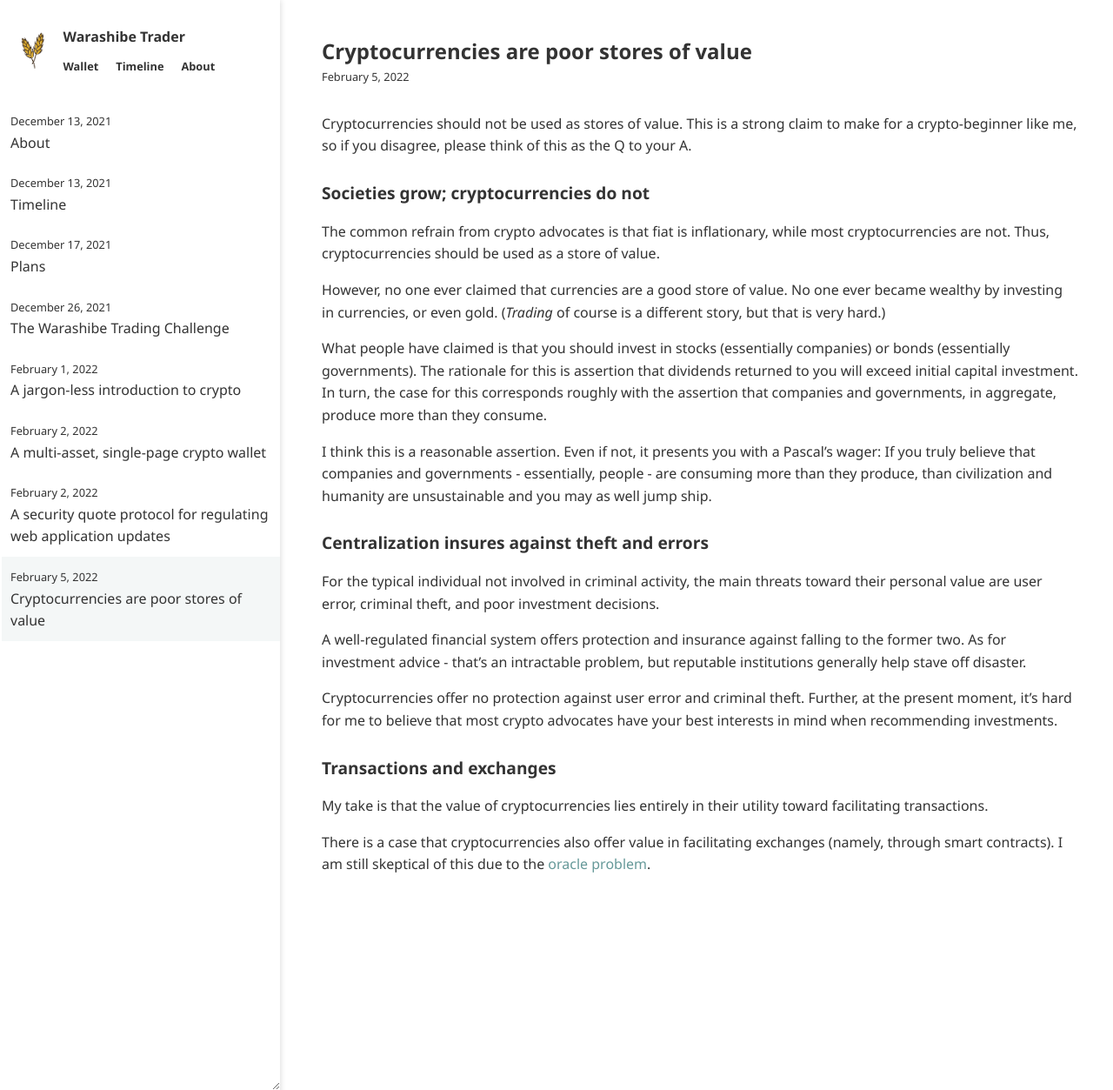
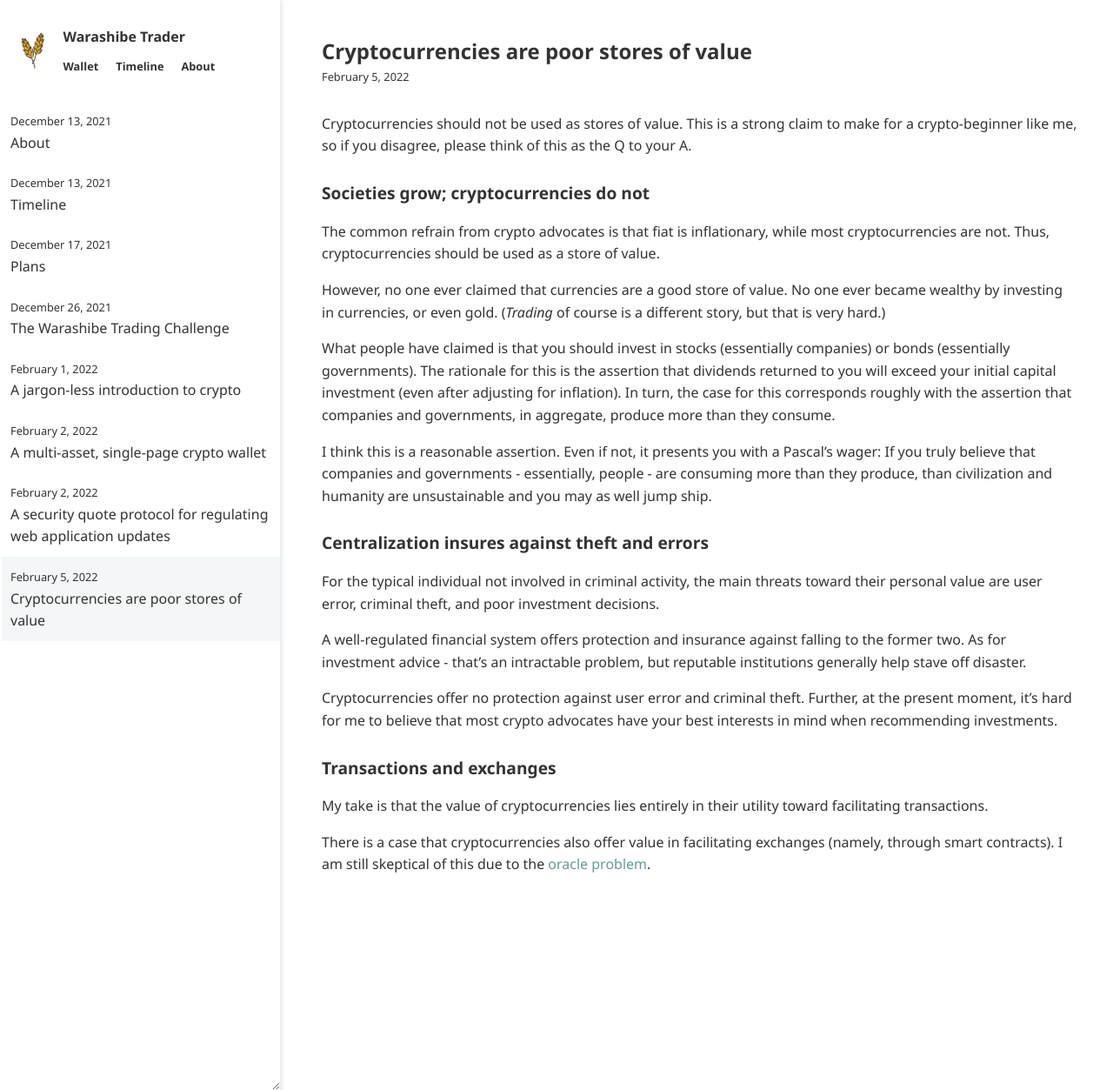
Before and after one commit to warashibetrader/warashibetrader.github.io, a Jekyll site: the page built from _posts/2022-02-05-crypto-value-store.md, in a window 1280 px wide and 1253 px high. Shown: the whole window at 87% size. Built offline with Jekyll 4.4.1, drawn with Linux system fonts in a browser that asks for light colours.

Commit message:
Update 2022-02-05-crypto-value-store.md

```diff
--- a/_posts/2022-02-05-crypto-value-store.md
+++ b/_posts/2022-02-05-crypto-value-store.md
@@ -10,7 +10,7 @@ The common refrain from crypto advocates is that fiat is inflationary, while mos
 
 However, no one ever claimed that currencies are a good store of value. No one ever became wealthy by investing in currencies, or even gold. (_Trading_ of course is a different story, but that is very hard.)
 
-What people have claimed is that you should invest in stocks (essentially companies) or bonds (essentially governments). The rationale for this is assertion that dividends returned to you will exceed initial capital investment. In turn, the case for this corresponds roughly with the assertion that companies and governments, in aggregate, produce more than they consume.
+What people have claimed is that you should invest in stocks (essentially companies) or bonds (essentially governments). The rationale for this is the assertion that dividends returned to you will exceed your initial capital investment (even after adjusting for inflation). In turn, the case for this corresponds roughly with the assertion that companies and governments, in aggregate, produce more than they consume.
 
 I think this is a reasonable assertion. Even if not, it presents you with a Pascal's wager: If you truly believe that companies and governments - essentially, people - are consuming more than they produce, than civilization and humanity are unsustainable and you may as well jump ship.
 
```
